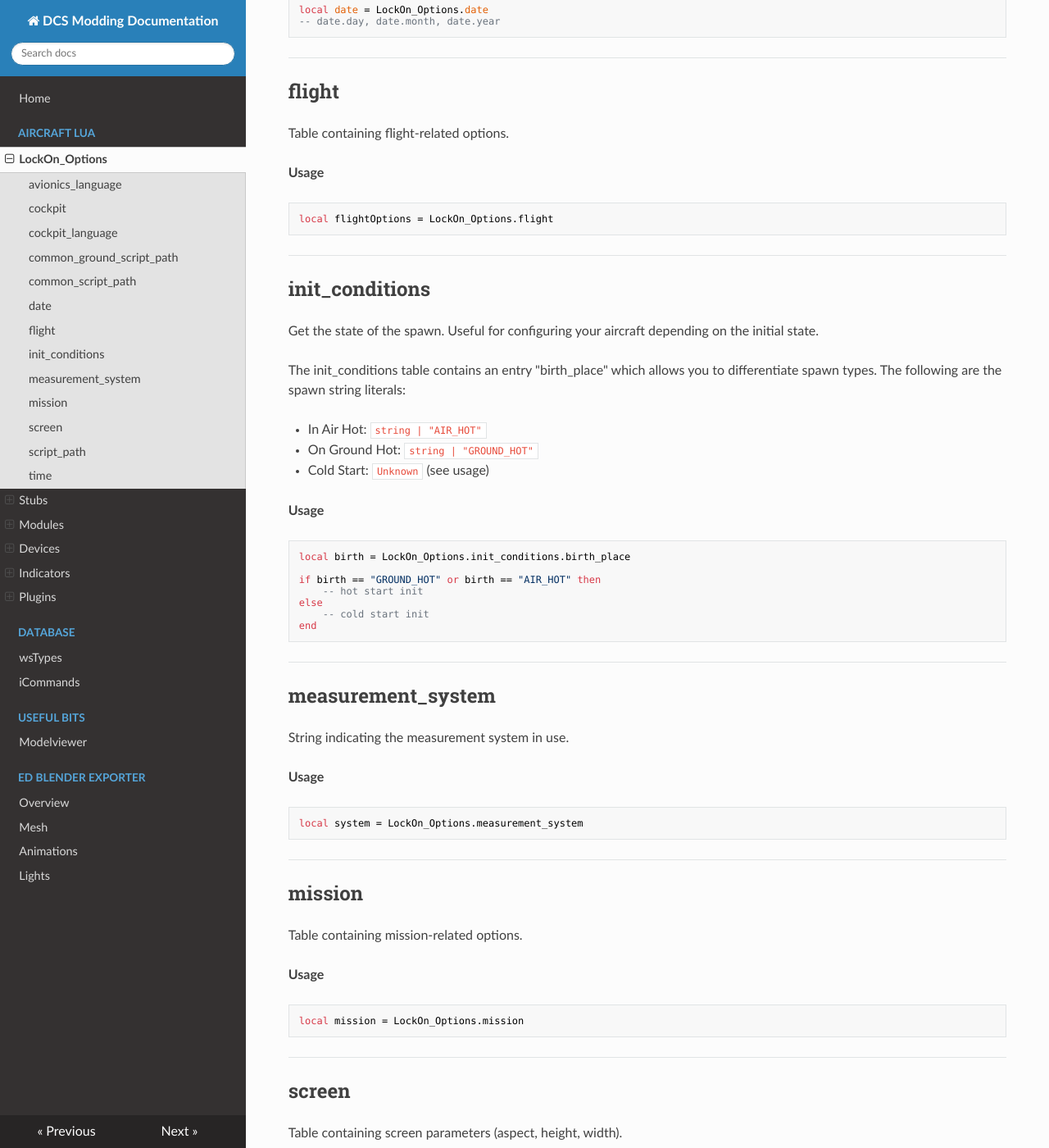
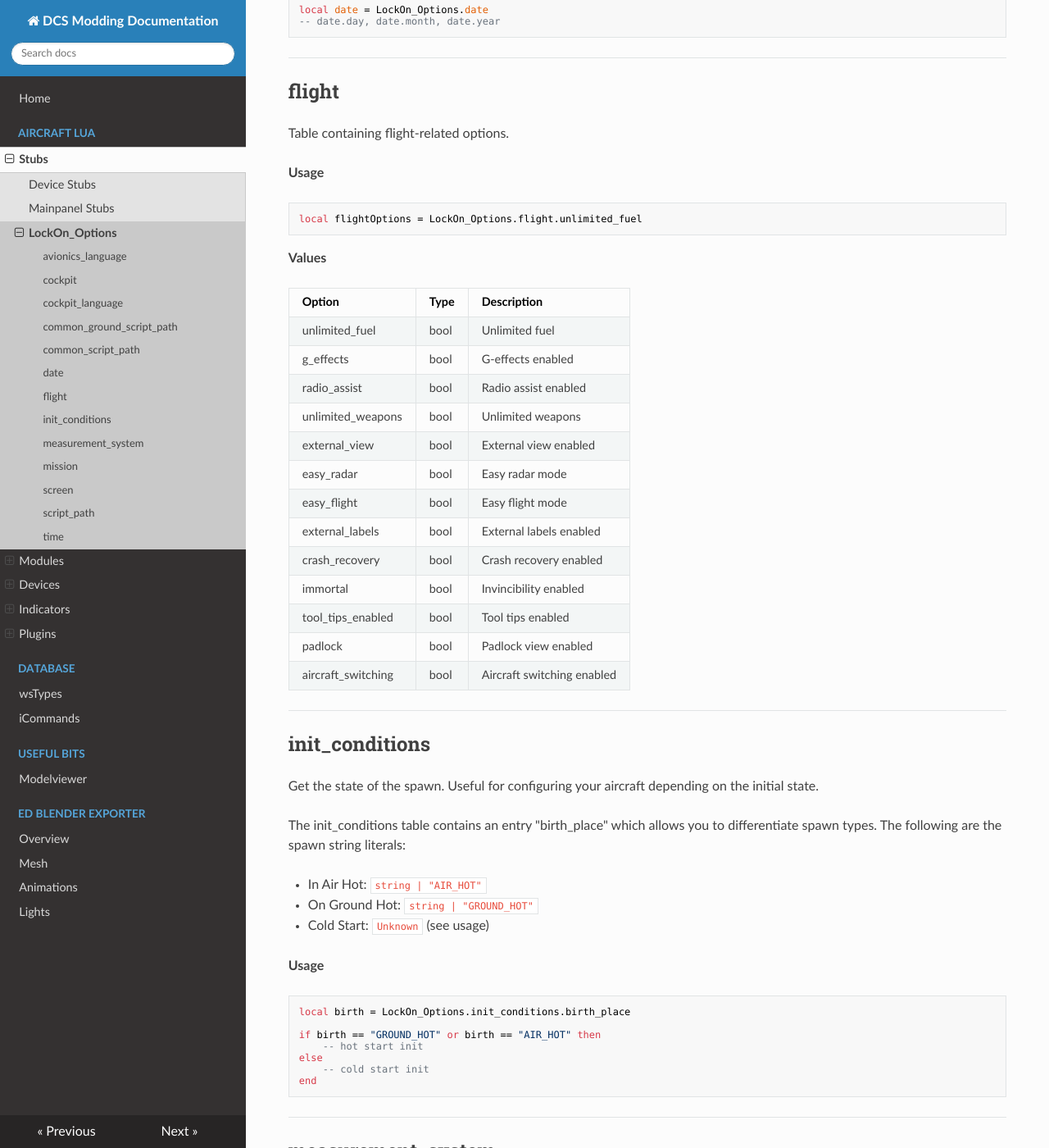
Before and after one commit to DCS-OpenSource/dcs-opensource-modding-guide, an MkDocs documentation site: the page built from docs/Aircraft/Lua/Stubs/LockOnOptions.md, in a window 1280 px wide and 1400 px high, scrolled down 1599 px. Shown: the whole window at 82% size. Built offline with MkDocs 1.6.1, drawn with Linux system fonts in a browser that asks for light colours; nearby versions of some CDN libraries; some of the changed text lies outside the part shown.

Commit message:
fixes, changes etc

````diff
--- a/docs/Aircraft/Lua/LockOnOptions.md
+++ b/docs/Aircraft/Lua/Stubs/LockOnOptions.md
@@ -69,8 +69,25 @@ Table containing flight-related options.
 
 **Usage**
 ```lua
-local flightOptions = LockOn_Options.flight
+local flightOptions = LockOn_Options.flight.unlimited_fuel
 ```
+**Values**
+
+| Option               | Type  | Description                |
+|----------------------|-------|----------------------------|
+| unlimited_fuel       | bool  | Unlimited fuel             |
+| g_effects            | bool  | G-effects enabled          |
+| radio_assist         | bool  | Radio assist enabled       |
+| unlimited_weapons    | bool  | Unlimited weapons          |
+| external_view        | bool  | External view enabled      |
+| easy_radar           | bool  | Easy radar mode            |
+| easy_flight          | bool  | Easy flight mode           |
+| external_labels      | bool  | External labels enabled    |
+| crash_recovery       | bool  | Crash recovery enabled     |
+| immortal             | bool  | Invincibility enabled      |
+| tool_tips_enabled    | bool  | Tool tips enabled          |
+| padlock              | bool  | Padlock view enabled       |
+| aircraft_switching   | bool  | Aircraft switching enabled |
 
 ---
 
--- a/mkdocs.yml
+++ b/mkdocs.yml
@@ -17,10 +17,10 @@ nav:
   - Home: index.md
 
   - Aircraft Lua:
-    - LockOn_Options: Aircraft/Lua/LockOnOptions.md
     - Stubs:
       - Device Stubs: Aircraft/Lua/Stubs/DeviceStubs.md
       - Mainpanel Stubs: Aircraft/Lua/Stubs/MainPanelStubs.md
+      - LockOn_Options: Aircraft/Lua/Stubs/LockOnOptions.md
     - Modules:
       - Terrain: Aircraft/Lua/Modules/Terrain.md
     - Devices:
````
Also changed, not shown: other parts of docs/Aircraft/Lua/Stubs/LockOnOptions.md (+2 -0 lines), docs/Aircraft/Lua/Stubs/DeviceStubs.md (+7 -2 lines).
